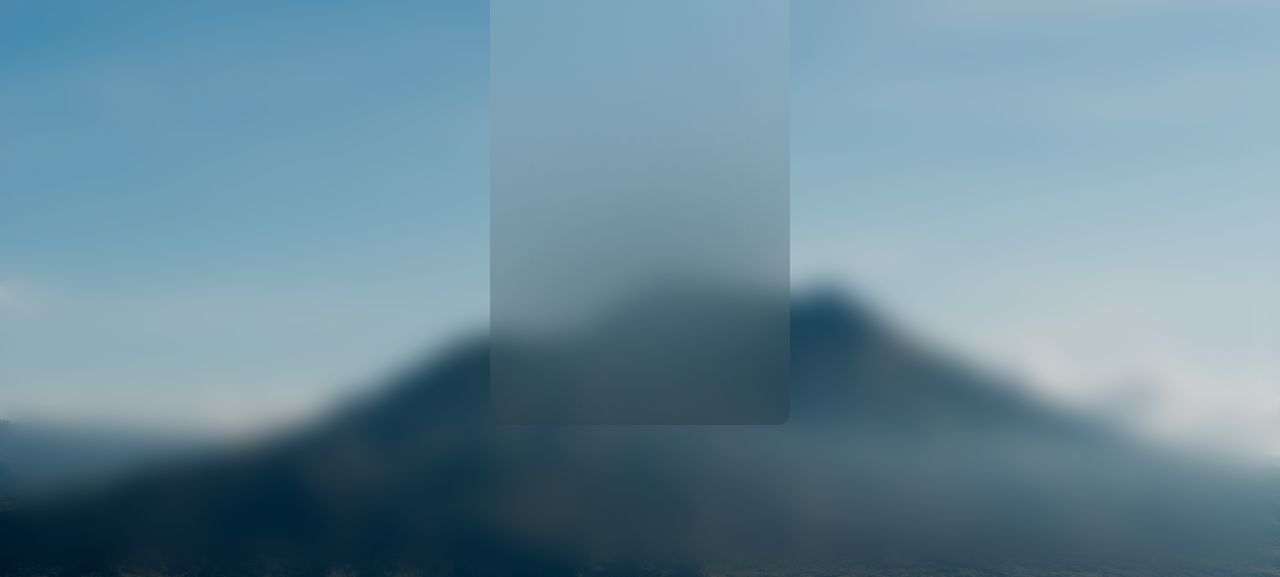
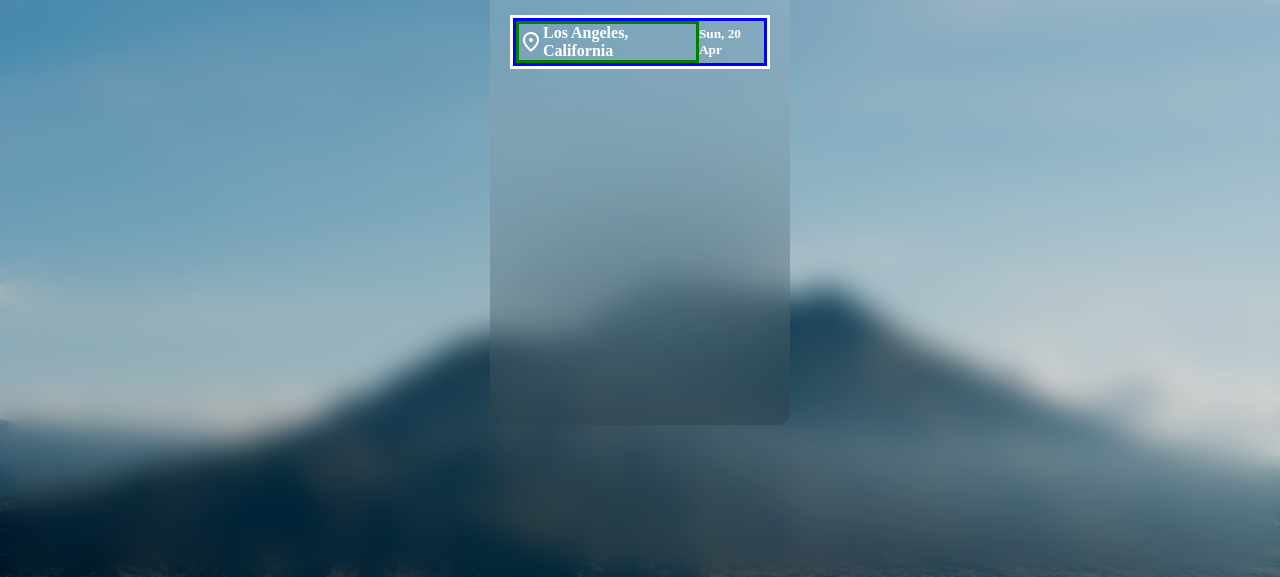
Before and after one commit to Thecodemaster21-j/weather-app, a plain HTML site: page index.html in a window 1280 px wide. Shown: the part 223-800 px from the top of the page. Drawn offline with nearby package versions, Linux system fonts and the light colour scheme.

Commit message:
little update

```diff
--- a/index.html
+++ b/index.html
@@ -7,8 +7,7 @@
   <!-- styles -->
   <link rel="stylesheet" href="style.css">
   <!-- google import -->
-  <link rel="stylesheet" href="https://fonts.googleapis.com/css2?family=Material+Symbols+Outlined:opsz,wght,FILL,GRAD@24,400,0,0&icon_names=search" />
-</head>
+  <link href="https://fonts.googleapis.com/css2?family=Material+Symbols+Outlined" rel="stylesheet">
 <body>
   <main class="main-container">
     <!-- City Search -->
@@ -21,6 +20,20 @@
       </button>
     </header>
 
+    <section class="weather-info">
+      <div class="location-data-container">
+        <div class="location">
+          <span class="material-symbols-outlined">
+            location_on
+          </span>
+          <h4 class="country-txt">Los Angeles, California</h4>
+        </div>
+        <h5 class="current-date-txt">Sun, 20 Apr</h5>
+      </div>
+    </section>
+
+
+
   </main>
 </body>
 </html>
--- a/style.css
+++ b/style.css
@@ -46,6 +46,7 @@ body::before{
 
 .input-container{
   position: relative;
+  margin-bottom: 25px;
 }
 
 .city-input{
@@ -76,3 +77,22 @@ body::before{
   display: flex;
   cursor: pointer;
 }
+
+/* Section Weather info */
+
+.weather-info{
+  border: solid;
+}
+
+.location-data-container{
+  border: solid blue;
+  display: flex;
+  justify-content: space-between;
+  align-items: center;
+}
+
+.location{
+  border: solid green;
+  display: flex;
+  align-items: center;
+}
```
